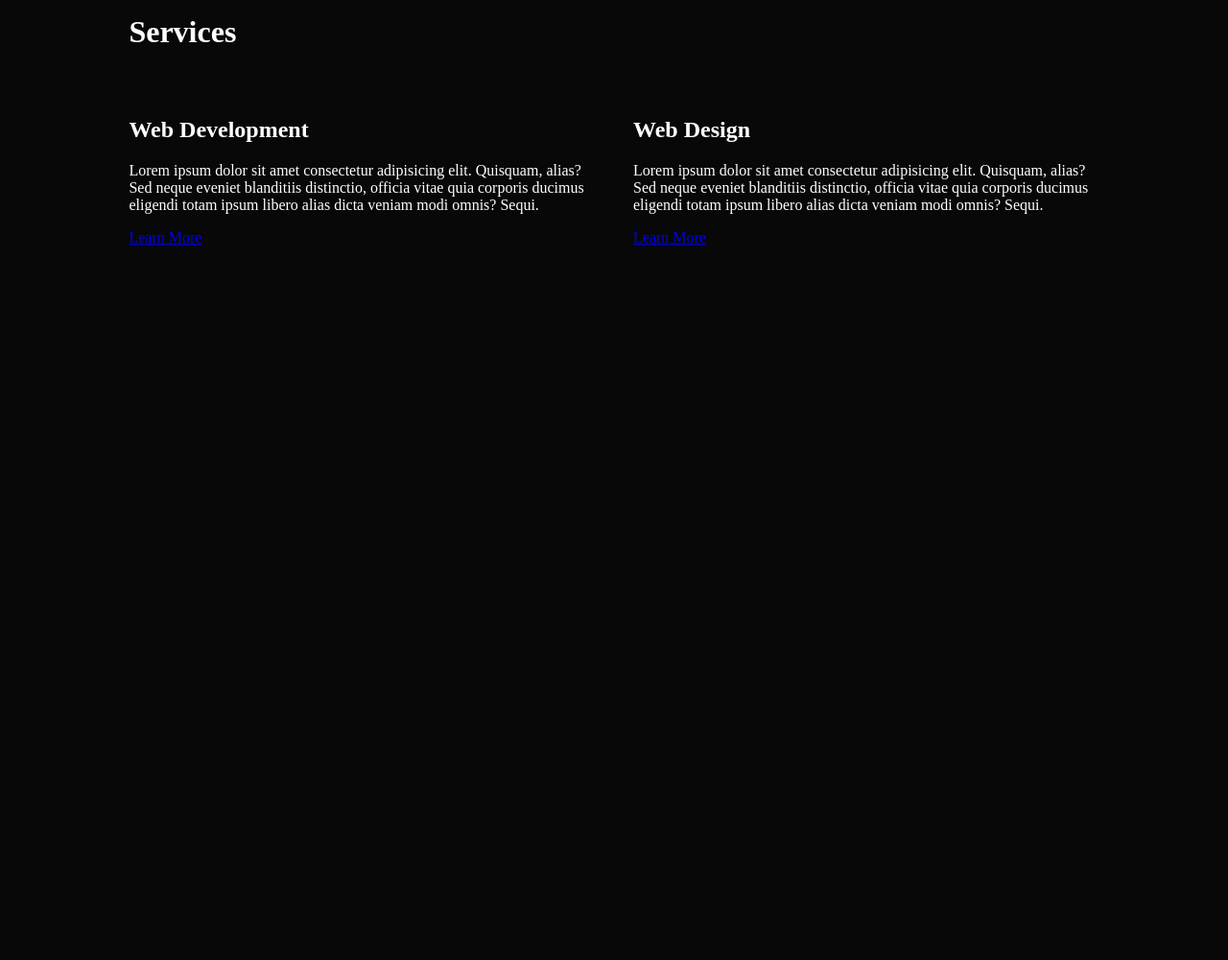
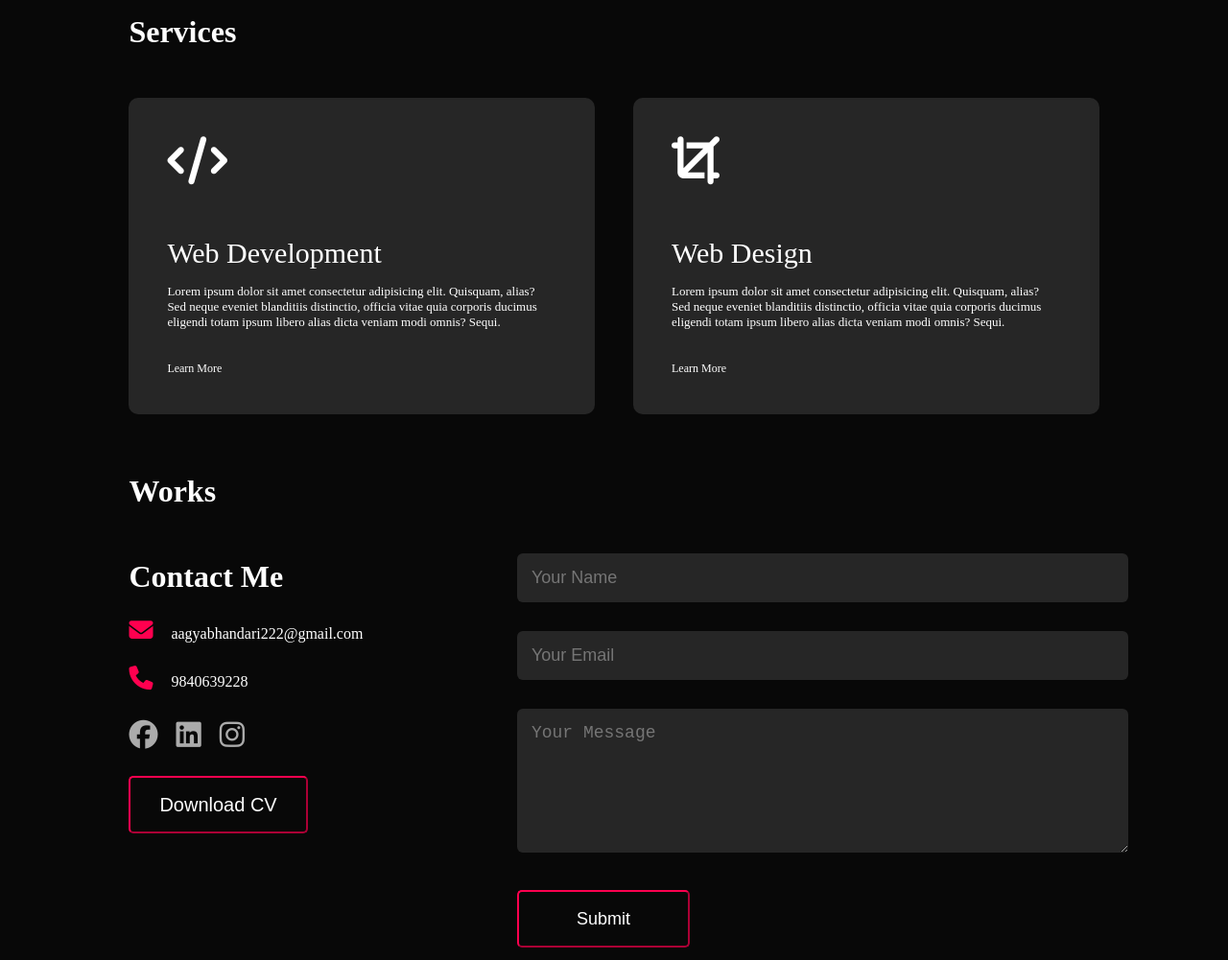
Before and after one commit to Aa9yaBhandar1/Aa9yaBhandar1.github.io, a plain HTML site: page index.html in a window 1280 px wide. Shown: the part 1392-2393 px from the top of the page at 96% size. Before the commit the page ends 1692 px from the top, so only its background shows below. Drawn offline with Linux system fonts and the light colour scheme.

Commit message:
second commit

```diff
--- a/index.html
+++ b/index.html
@@ -4,7 +4,8 @@
     <meta charset="UTF-8">
     <meta name="viewport" content="width=device-width, initial-scale=1.0">
     <link href="style.css" rel="stylesheet">
-    <title>Document</title>
+    <title>Aagya Bhandari</title>
+    <script src="https://kit.fontawesome.com/8d3587a6d2.js" crossorigin="anonymous"></script>
 </head>
 <body>
     <div id="header">
@@ -73,11 +74,13 @@
             <h1 class="sub-title"> Services</h1>
             <div class="services-list">
                 <div>
+                    <i class="fa-solid fa-code"></i>
                     <h2> Web Development </h2>
                     <p> Lorem ipsum dolor sit amet consectetur adipisicing elit. Quisquam, alias? Sed neque eveniet blanditiis distinctio, officia vitae quia corporis ducimus eligendi totam ipsum libero alias dicta veniam modi omnis? Sequi.</p>
                     <a href="#">Learn More</a>
                 </div>
                 <div>
+                    <i class="fa-solid fa-crop"></i>
                     <h2>Web Design </h2>
                     <p> Lorem ipsum dolor sit amet consectetur adipisicing elit. Quisquam, alias? Sed neque eveniet blanditiis distinctio, officia vitae quia corporis ducimus eligendi totam ipsum libero alias dicta veniam modi omnis? Sequi.</p>
                     <a href="#">Learn More</a>
@@ -85,6 +88,42 @@
             </div>
         </div>
     </div>
+        <!-----------------------Portfolio ------------------------>
+    <div id="portfolio">
+        <div class="container">
+            <h1 class="sub-title"> Works </h1>
+        </div>
+    </div>
+        <!-----------------------Contact ------------------------>
+     <div id="contact">
+        <div class="container">
+            <div class="row">
+                <div class="contact-left">
+                    <h1 class="sub-title"> Contact Me</h1>
+                    <p><i class="fa-solid fa-envelope"></i> aagyabhandari222@gmail.com</p>
+                    <p><i class="fa-solid fa-phone"></i> 9840639228</p>
+                    <div class="social-icons">
+                        <a href="https://www.facebook.com/aagya.bhandari.04"><i class="fa-brands fa-facebook"></i></a>
+                        <a href="https://www.linkedin.com/in/aagya-bhandari-a595222b3/"> <i class="fa-brands fa-linkedin"></i></a>
+                        <a href="https://www.instagram.com/aaa_gyaa/"> <i class="fa-brands fa-instagram"></i></a>
+                    </div>
+
+                    <a href="background.jpg" download><button class="btn"> Download CV</button></a>
+                </div>
+                <div class="contact-right">
+                    <form>
+                        <input type="text" name="name" placeholder="Your Name" required>
+                        <input type="email" name="email" placeholder="Your Email" required>
+                        <textarea name="message" rows="6" placeholder="Your Message"></textarea>
+                        <button type="submit" class="btn btn2">Submit</button>
+
+                    </form>
+                </div>
+            </div>
+        </div>
+    </div>
+
+
 
 </body>
 <script src="script.js"></script>
--- a/style.css
+++ b/style.css
@@ -163,3 +163,115 @@ width : 50%;
   grid-gap: 40px;
   margin-top: 50px;
 }
+
+.services-list div{
+  background:#262626;
+  padding:40px;
+  font-size: 13px;
+  font-weight: 300;
+  border-radius: 10px;
+  transition: background 0.5s,transform 0.5s;
+}
+
+.services-list div i{
+  font-size: 50px;
+  margin-bottom: 30px;
+}
+.services-list div h2{
+  font-size: 30px;
+  font-weight: 500;
+  margin-bottom: 15px;
+}
+.services-list div a{
+  text-decoration: none;
+  font-size: 12px;
+  margin-top:20px;
+  display: inline-block;
+  color: #fff;
+}
+.services-list div:hover{
+  background: #ff004f;
+  transform: translateY(-10px);
+}
+
+<!-----------------------Portfolio ------------------------>
+#portfolio{
+  padding: 50px 0;
+}
+<!-----------------------Contact ------------------------>
+#contact{
+  padding:50px 0;
+}
+
+.contact-left{
+  flex-basis: 35%;
+}
+.contact-right{
+  flex-basis: 60%;
+}
+.contact-left p{
+  margin-top:25px;
+}
+.contact-left p i{
+  color:#ff004f;
+  font-size: 25px;
+  margin-right: 15px;
+}
+
+.social-icons{
+  margin-top:30px;
+}
+
+.social-icons a{
+  text-decoration: none;
+  font-size:30px;
+  margin-right:15px;
+  color: #ababab;
+  display: inline-block;
+  transition: transform 0.5s;
+}
+.social-icons a:hover{
+  color:#ff004f;
+  transform: translateY(-5px);
+}
+
+.btn{
+  margin-top:25px;
+  font-size: 20px;
+  border-radius:5px;
+  border-color:#ff004f;
+  background-color: #080808;
+  color:white;
+  height: 60px;
+  transition: transform 0.5s;
+  padding-left: 30px;
+  padding-right: 30px;
+
+}
+
+.btn:hover{
+  background:#ff004f;
+  color:white;
+  transform: translateY(-10px);
+}
+.contact-right{
+  width: 100%;
+}
+form input, form textarea{
+  width:100%;
+  border:0;
+  outline:none;
+  background: #262626;
+  padding: 15px;
+  margin: 15px 0;
+  color: #fff;
+  font-size: 18px;
+  border-radius: 6px;
+}
+
+form .btn2{
+  padding:14px 60px;
+  font-size: 18px;
+  margin-top: 20px;
+  cursor:pointer;
+}
```
